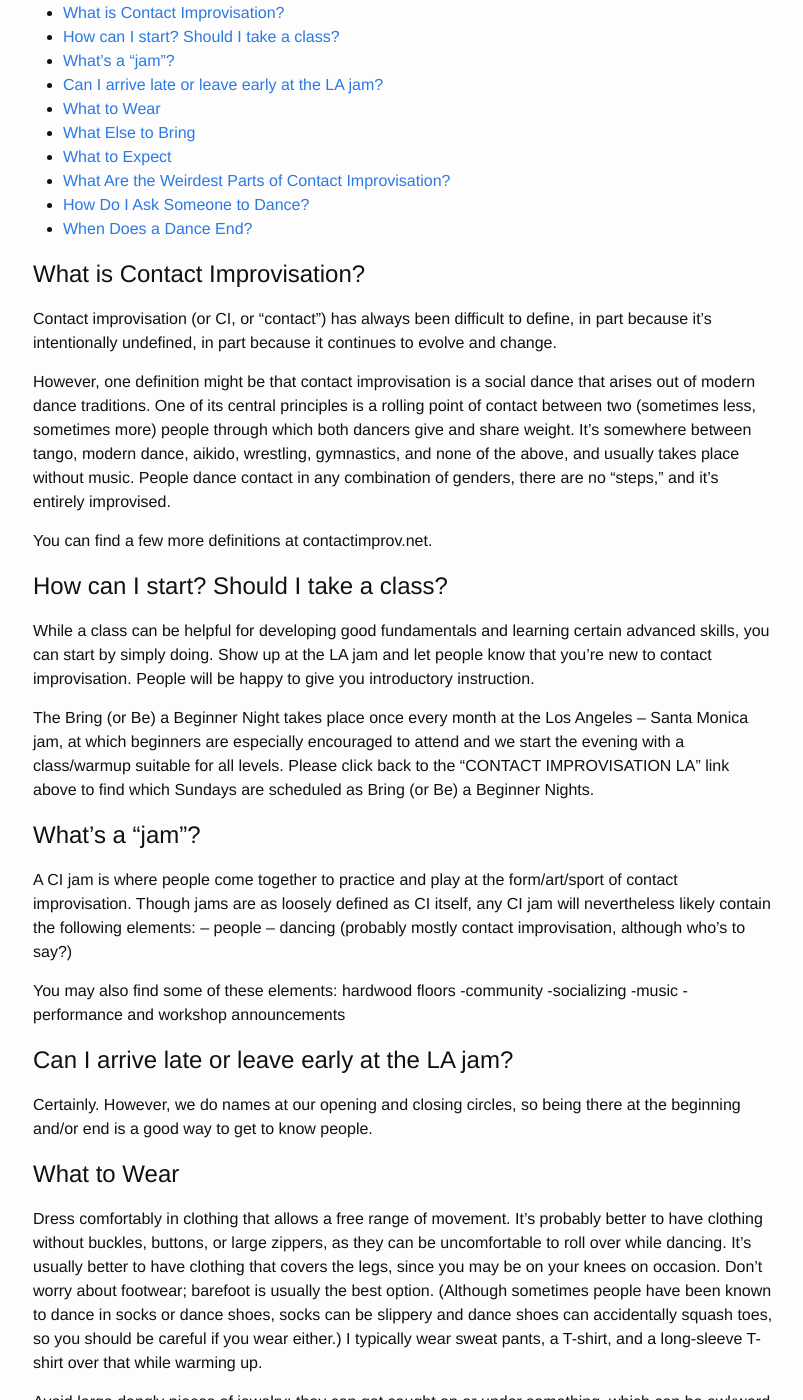
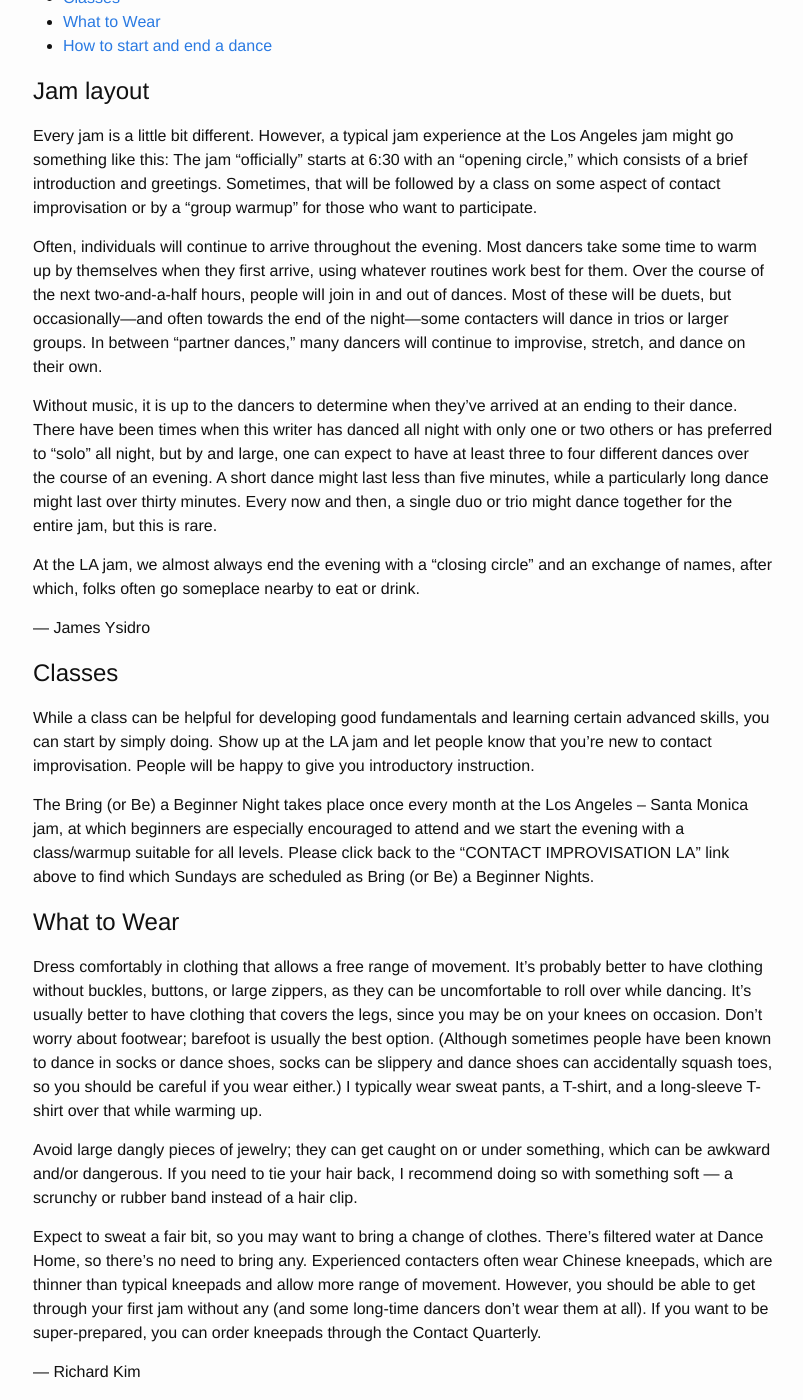
Before and after one commit to contactimprovla/contactimprovla.github.io, a Jekyll site: the page built from new.md, in a window 1280 px wide and 1400 px high, scrolled down 337 px. Shown: the whole window, without its empty margins (237-1040 px from the left). Built offline with Jekyll 4.4.1, drawn with Linux system fonts in a browser that asks for light colours; some of the changed text lies outside the part shown.

Commit message:
Shorten and simplify

```diff
--- a/new.md
+++ b/new.md
@@ -4,113 +4,26 @@ title: New to Contact Improv?
 permalink: /new/
 ---
 
-Contact improvisation is one of the most welcoming and friendly dance forms
-that you can do. It’s for people of all body types, ages, backgrounds, and
-athletic ability. We at the Los Angeles jam pride ourselves on being friendly
-and open to newcomers - we love to see new people falling in love with contact
-improvisation and we love beginners’ energy.
+Contact improvisation is one of the most welcoming and friendly (typically)
+musicless dance forms that you can do. It’s for people of all body types, ages,
+backgrounds, and athletic ability. We at the Los Angeles jam pride ourselves on
+being friendly and open to newcomers - we love to see new people falling in
+love with contact improvisation and we love beginners’ energy. The only rule is
+that each dancer is responsible for his/her own safety and comfort.
 
-Here then is a compilation of tips, advice, and words of wisdom for those of
-you starting in contact improvisation.
 
 * TOC
 {:toc}
 
-What is Contact Improvisation?
-=====
 
-Contact improvisation (or CI, or "contact") has always been difficult to
-define, in part because it’s intentionally undefined, in part because it
-continues to evolve and change.
-
-However, one definition might be that contact improvisation is a social dance
-that arises out of modern dance traditions. One of its central principles is a
-rolling point of contact between two (sometimes less, sometimes more) people
-through which both dancers give and share weight. It’s somewhere between tango,
-modern dance, aikido, wrestling, gymnastics, and none of the above, and usually
-takes place without music. People dance contact in any combination of genders,
-there are no “steps,” and it’s entirely improvised.
-
-You can find a few more definitions at contactimprov.net.
-
-How can I start? Should I take a class?
-=====
-
-While a class can be helpful for developing good fundamentals and learning
-certain advanced skills, you can start by simply doing. Show up at the LA jam
-and let people know that you’re new to contact improvisation. People will be
-happy to give you introductory instruction.
-
-The Bring (or Be) a Beginner Night takes place once every month at the Los
-Angeles – Santa Monica jam, at which beginners are especially encouraged to
-attend and we start the evening with a class/warmup suitable for all levels.
-Please click back to the “CONTACT IMPROVISATION LA” link above to find
-which Sundays are scheduled as Bring (or Be) a Beginner Nights.
-
-What’s a “jam”?
-=====
-
-A CI jam is where people come together to practice and play at the
-form/art/sport of contact improvisation. Though jams are as loosely defined as
-CI itself, any CI jam will nevertheless likely contain the following elements:
-– people
-– dancing (probably mostly contact improvisation, although who’s to say?)
-
-You may also find some of these elements: hardwood floors
--community
--socializing
--music
--performance and workshop announcements
-
-Can I arrive late or leave early at the LA jam?
-=====
-
-Certainly. However, we do names at our opening and closing circles, so being
-there at the beginning and/or end is a good way to get to know people.
-
-What to Wear
-=====
-
-Dress comfortably in clothing that allows a free range of movement. It’s
-probably better to have clothing without buckles, buttons, or large zippers, as
-they can be uncomfortable to roll over while dancing. It’s usually better to
-have clothing that covers the legs, since you may be on your knees on occasion.
-Don’t worry about footwear; barefoot is usually the best option. (Although
-sometimes people have been known to dance in socks or dance shoes, socks can be
-slippery and dance shoes can accidentally squash toes, so you should be careful
-if you wear either.) I typically wear sweat pants, a T-shirt, and a long-sleeve
-T-shirt over that while warming up.
-
-Avoid large dangly pieces of jewelry; they can get caught on or under
-something, which can be awkward and/or dangerous. If you need to tie your hair
-back, I recommend doing so with something soft — a scrunchy or rubber band
-instead of a hair clip.
-
-— Richard Kim
-
-What Else to Bring
-=====
-
-Expect to sweat a fair bit, so you may want to bring a change of clothes.
-There’s filtered water at Dance Home, so there’s no need to bring any.
-Experienced contacters often wear Chinese kneepads, which are thinner than
-typical kneepads and allow more range of movement. However, you should be able
-to get through your first jam without any (and some long-time dancers don’t
-wear them at all). If you want to be super-prepared, you can order kneepads
-through the Contact Quarterly.
-
-— Richard Kim
-
-What to Expect
+Jam layout
 =====
 
 Every jam is a little bit different. However, a typical jam experience at the
-Los Angeles jam might go something like this:
-
-The jam “officially” starts at 6:30 with an “opening circle,” which consists of
-a brief introduction and greetings. Sometimes, that will be followed by a class
-on some aspect of contact improvisation or by a “group warmup” for those who
-want to participate.
+Los Angeles jam might go something like this: The jam “officially” starts at
+6:30 with an “opening circle,” which consists of a brief introduction and
+greetings. Sometimes, that will be followed by a class on some aspect of
+contact improvisation or by a “group warmup” for those who want to participate.
 
 Often, individuals will continue to arrive throughout the evening. Most dancers
 take some time to warm up by themselves when they first arrive, using whatever
@@ -135,22 +48,49 @@ drink.
 
 — James Ysidro
 
-What Are the Weirdest Parts of Contact Improvisation?
+Classes
 =====
 
-Well, there’s contact. Lots of it, with no specified gender combination. While
-all of that contact can theoretically be a bit difficult to deal with, in
-practice most people acclimate to it rather quickly. If you find yourself in a
-situation where you’re uncomfortable with the amount or type of contact,
-consider communicating this to your partner, either verbally or non-verbally.
+While a class can be helpful for developing good fundamentals and learning
+certain advanced skills, you can start by simply doing. Show up at the LA jam
+and let people know that you’re new to contact improvisation. People will be
+happy to give you introductory instruction.
 
-Socially, some aspects of contact improvisation can be difficult for those new
-to it, precisely because there is no set etiquette or rules. Beginners
-sometimes look for the rules that tell them when they’re doing things “okay”
-and when they’re not. The only rule is that each dancer is responsible for
-his/her own safety and comfort.
+The Bring (or Be) a Beginner Night takes place once every month at the Los
+Angeles – Santa Monica jam, at which beginners are especially encouraged to
+attend and we start the evening with a class/warmup suitable for all levels.
+Please click back to the “CONTACT IMPROVISATION LA” link above to find
+which Sundays are scheduled as Bring (or Be) a Beginner Nights.
 
-How Do I Ask Someone to Dance?
+What to Wear
+=====
+
+Dress comfortably in clothing that allows a free range of movement. It’s
+probably better to have clothing without buckles, buttons, or large zippers, as
+they can be uncomfortable to roll over while dancing. It’s usually better to
+have clothing that covers the legs, since you may be on your knees on occasion.
+Don’t worry about footwear; barefoot is usually the best option. (Although
+sometimes people have been known to dance in socks or dance shoes, socks can be
+slippery and dance shoes can accidentally squash toes, so you should be careful
+if you wear either.) I typically wear sweat pants, a T-shirt, and a long-sleeve
+T-shirt over that while warming up.
+
+Avoid large dangly pieces of jewelry; they can get caught on or under
+something, which can be awkward and/or dangerous. If you need to tie your hair
+back, I recommend doing so with something soft — a scrunchy or rubber band
+instead of a hair clip.
+
+Expect to sweat a fair bit, so you may want to bring a change of clothes.
+There’s filtered water at Dance Home, so there’s no need to bring any.
+Experienced contacters often wear Chinese kneepads, which are thinner than
+typical kneepads and allow more range of movement. However, you should be able
+to get through your first jam without any (and some long-time dancers don’t
+wear them at all). If you want to be super-prepared, you can order kneepads
+through the Contact Quarterly.
+
+— Richard Kim
+
+How to start and end a dance
 =====
 
 There is no set etiquette for asking someone to dance. At the LA jam, the
@@ -167,9 +107,6 @@ appreciate any opportunity to do so.
 
 — James Ysidro
 
-When Does a Dance End?
-=====
-
 A dance ends... when it ends! You and/or your partner agree on when to end the
 dance. There is no wrong or right time to end a dance, and no wrong or right
 way to end a dance. Be aware of when you might want to stop, be sensitive to
```
